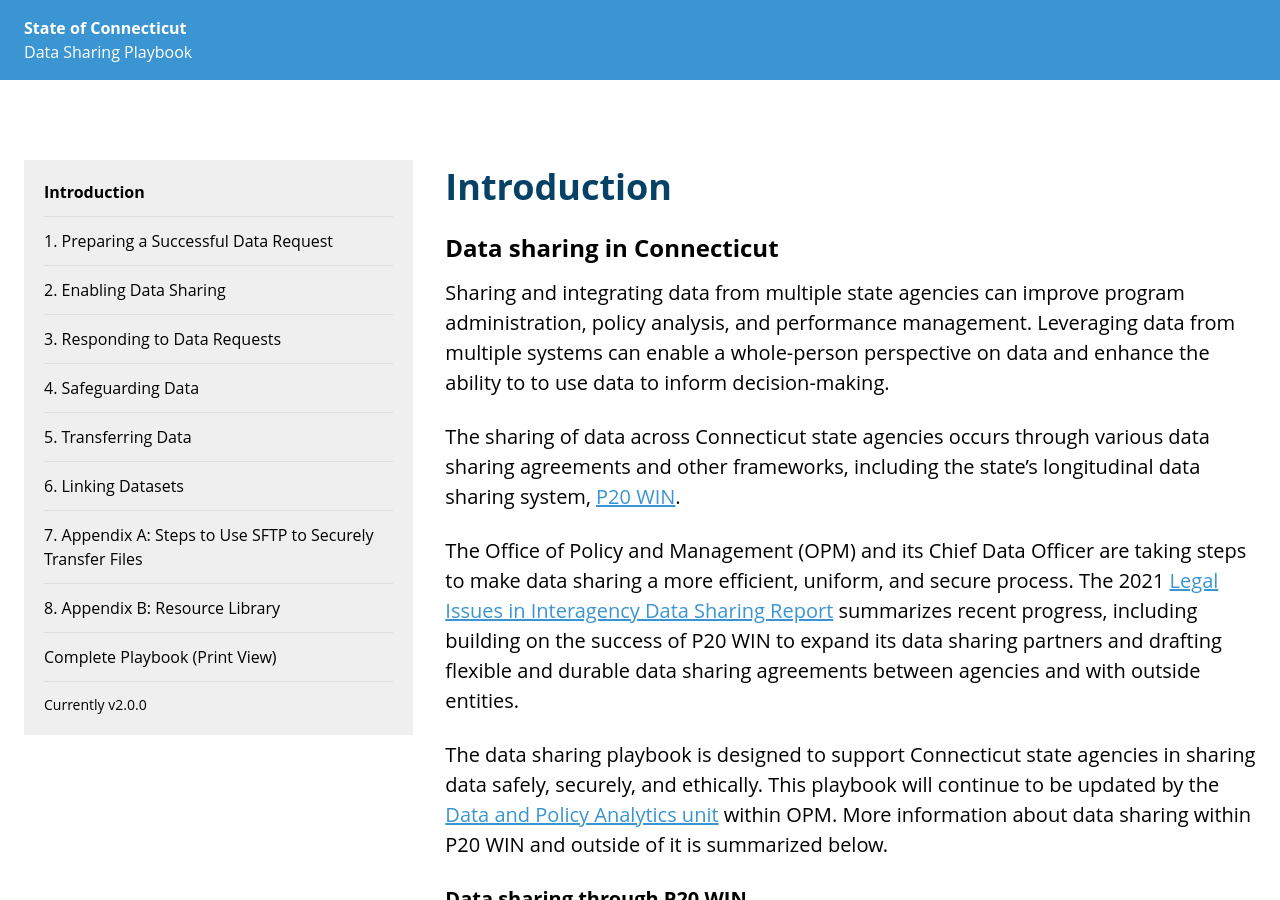
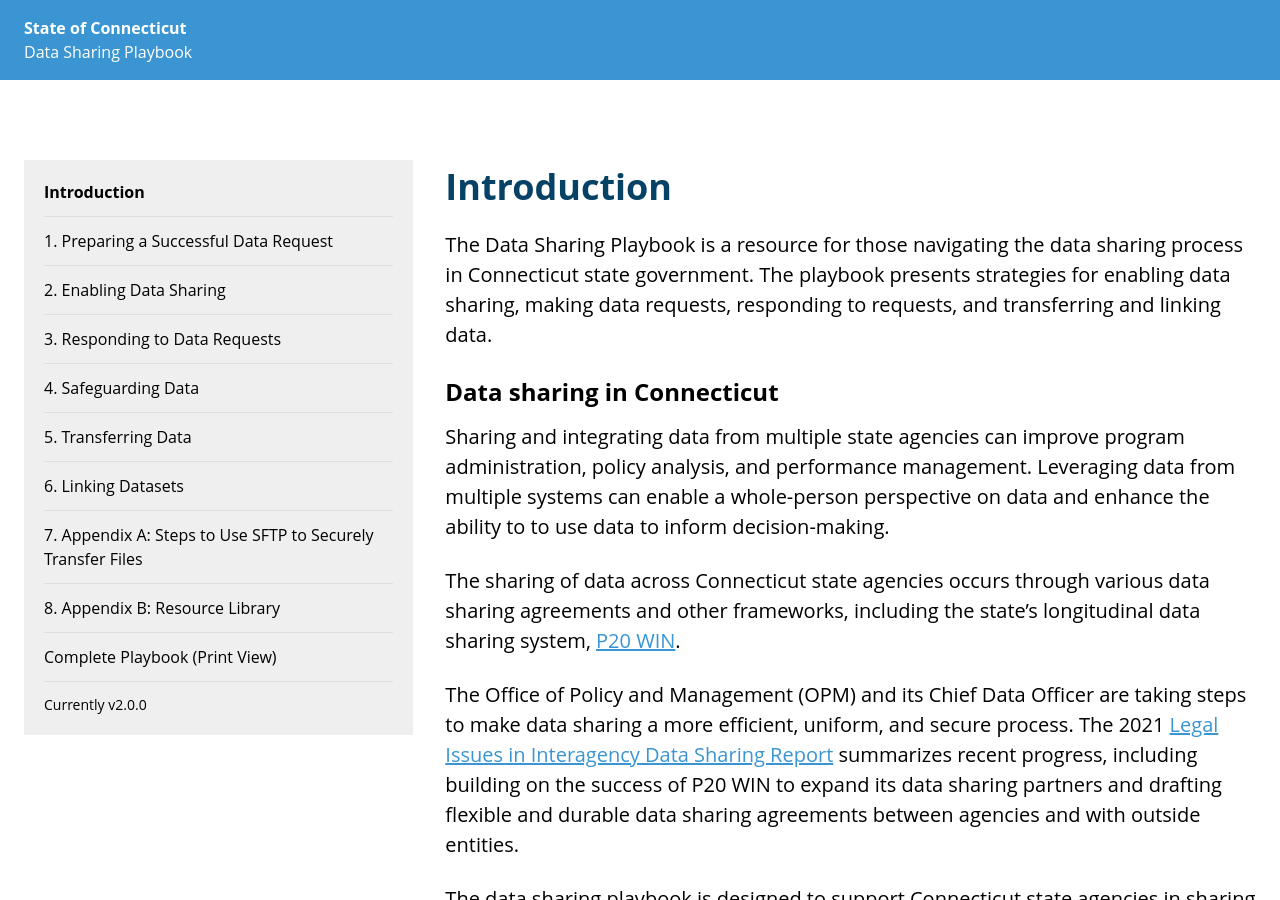
Before and after one commit to CTOpenData/data-sharing-playbook, a Jekyll site: the page built from index.md, in a window 1280 px wide and 900 px high. Built offline with Jekyll 4.4.1, drawn with Linux system fonts in a browser that asks for light colours.

Commit message:
Update index.md

```diff
--- a/index.md
+++ b/index.md
@@ -4,6 +4,9 @@ title: Introduction
 home: true
 weight: 0
 ---
+
+The Data Sharing Playbook is a resource for those navigating the data sharing process in Connecticut state government. The playbook presents strategies for enabling data sharing, making data requests, responding to requests, and transferring and linking data.
+
 ## Data sharing in Connecticut
 
 Sharing and integrating data from multiple state agencies can improve program administration, policy analysis, and performance management. Leveraging data from multiple systems can enable a whole-person perspective on data and enhance the ability to to use data to inform decision-making.
```
